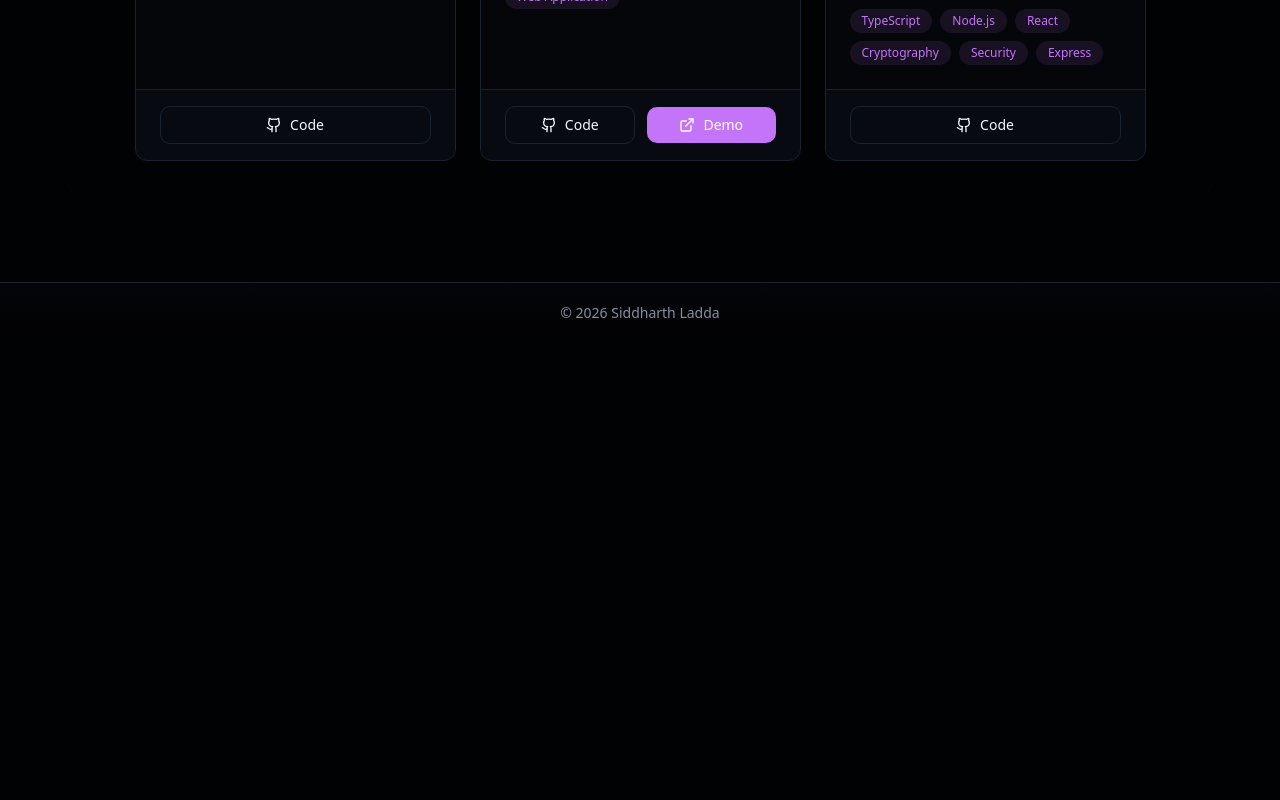
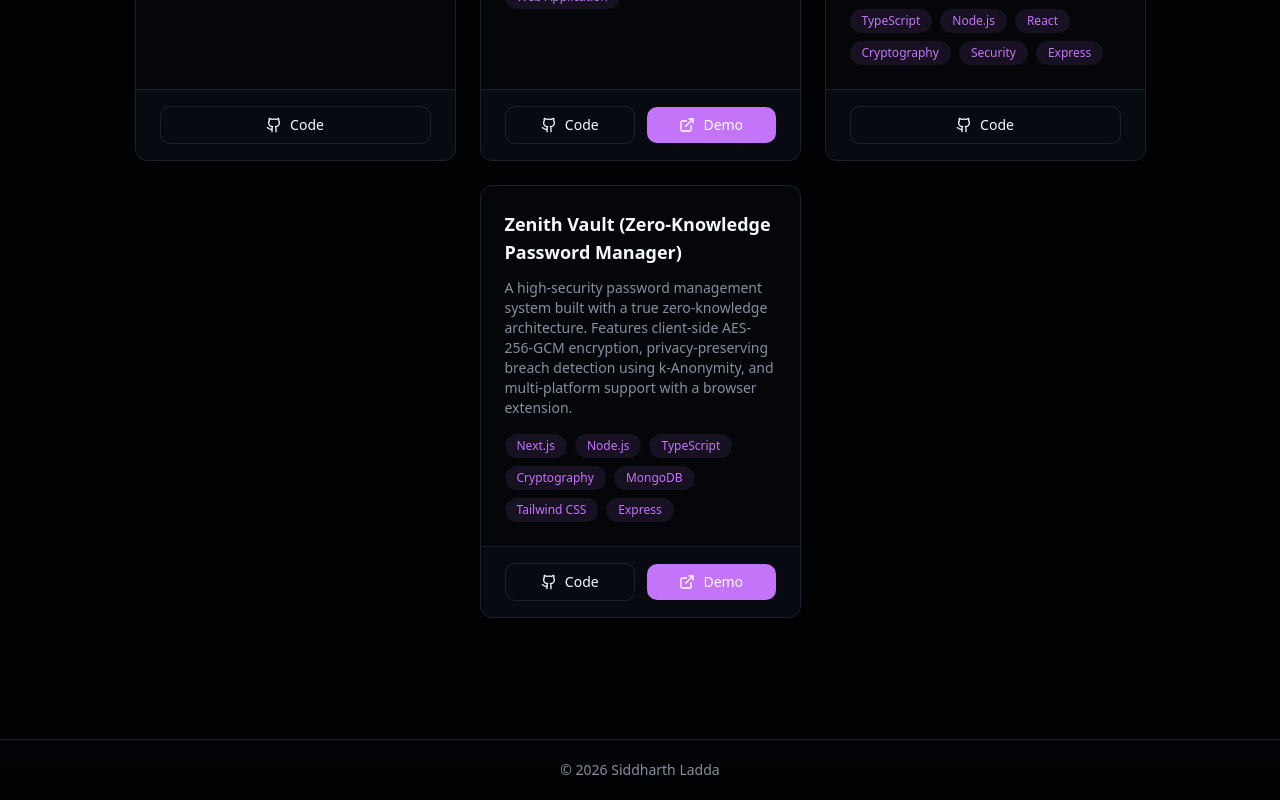
Before and after one commit to laddasiddharth/Portfolio, a React (Vite) app: page /projects in a window 1280 px wide. Shown: the part 930-1730 px from the top of the page. Before the commit the page ends 1273 px from the top, so only its background shows below. Built offline with nearby package versions, Linux system fonts and the light colour scheme.

Commit message:
feat: add Zero-Knowledge Password Manager to projects section

```diff
--- a/src/components/Projects.tsx
+++ b/src/components/Projects.tsx
@@ -99,6 +99,23 @@ const projects: Project[] = [
       "Express"
     ],
     repositoryUrl: "https://github.com/laddasiddharth/Secure-Legal-Case-Client-Confidential-Document-Management-System"
+  },
+  {
+    id: "zero-knowledge-password-manager",
+    title: "Zenith Vault (Zero-Knowledge Password Manager)",
+    description:
+      "A high-security password management system built with a true zero-knowledge architecture. Features client-side AES-256-GCM encryption, privacy-preserving breach detection using k-Anonymity, and multi-platform support with a browser extension.",
+    technologies: [
+      "Next.js",
+      "Node.js",
+      "TypeScript",
+      "Cryptography",
+      "MongoDB",
+      "Tailwind CSS",
+      "Express"
+    ],
+    liveDemoUrl: "https://zero-knowledge-password-manager-frontend.onrender.com/",
+    repositoryUrl: "https://github.com/SE-Project-Team-13/Zero-Knowledge-Password-Manager"
   }
 ];
 
```
